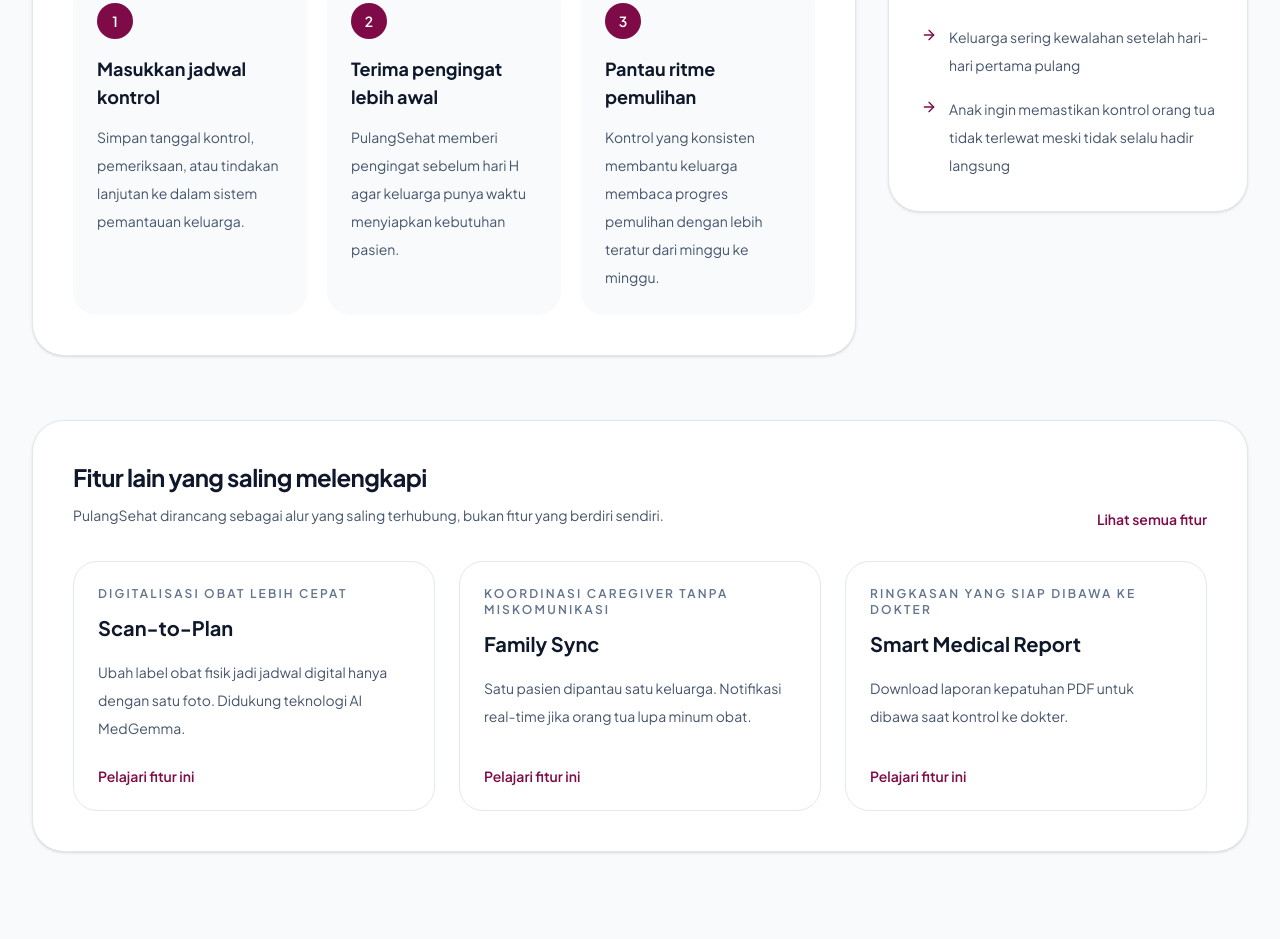
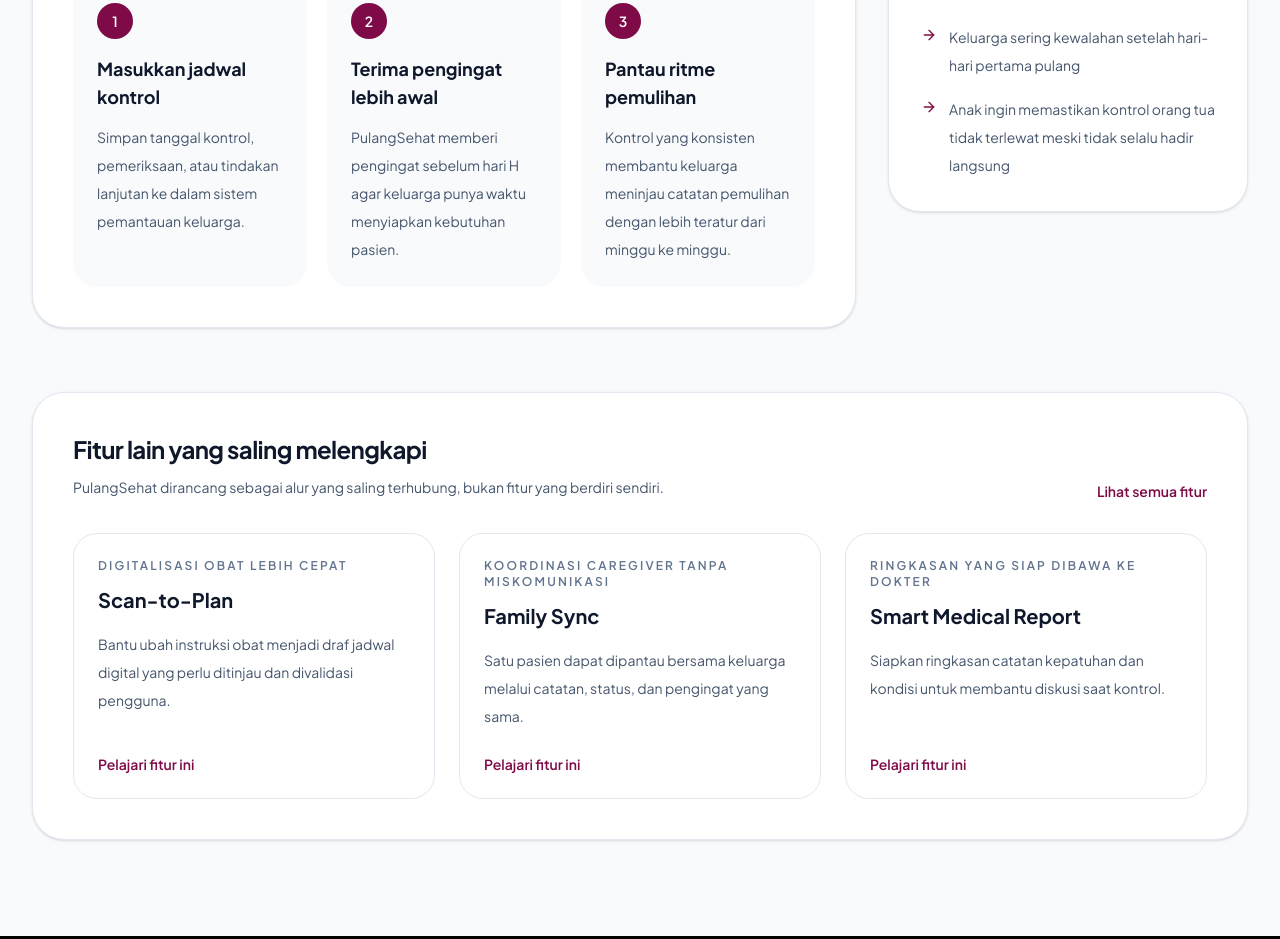
Before and after one commit to arbilaksmana/pulangsehat-landingpage, a Next.js app: page /features/check-up-reminder in a window 1280 px wide. Shown: the part 1500-2439 px from the top of the page. Built offline with nearby package versions, Linux system fonts and the light colour scheme; no server answers.

Commit message:
fix: soften health monitoring product claims
Ultraworked with [Sisyphus](https://github.com/code-yeongyu/oh-my-openagent)

Co-authored-by: Sisyphus <clio-agent@sisyphuslabs.ai>

```diff
--- a/components/sections/FeaturesSection.tsx
+++ b/components/sections/FeaturesSection.tsx
@@ -11,7 +11,7 @@
         icon: ScanLine,
         title: "Scan-to-Plan",
         description:
-            "Ubah label obat fisik jadi jadwal digital hanya dengan satu foto. Didukung teknologi AI MedGemma.",
+            "Bantu ubah instruksi obat menjadi draf jadwal digital yang perlu ditinjau dan divalidasi pengguna.",
         iconBg: "bg-primary",
         iconColor: "text-white",
         href: `/features/${featureDetails[0].slug}`,
@@ -20,7 +20,7 @@
         icon: Users,
         title: "Family Sync",
         description:
-            "Satu pasien dipantau satu keluarga. Notifikasi real-time jika orang tua lupa minum obat.",
+            "Satu pasien dapat dipantau bersama keluarga melalui catatan, status, dan pengingat yang sama.",
         iconBg: "bg-primary",
         iconColor: "text-white",
         href: `/features/${featureDetails[1].slug}`,
@@ -38,7 +38,7 @@
         icon: FileText,
         title: "Smart Medical Report",
         description:
-            "Download laporan kepatuhan PDF untuk dibawa saat kontrol ke dokter.",
+            "Siapkan ringkasan catatan kepatuhan dan kondisi untuk membantu diskusi saat kontrol.",
         iconBg: "bg-primary",
         iconColor: "text-white",
         href: `/features/${featureDetails[3].slug}`,
@@ -47,7 +47,7 @@
 
 export default function FeaturesSection() {
     return (
-        <section id="fitur" className="py-24 lg:py-32 bg-gradient-to-b from-white via-primary/[0.04] to-white relative overflow-hidden">
+        <section id="fitur" className="py-24 lg:py-32 bg-gradient-to-b from-white via-primary/[0.04] to-white relative overflow-hidden scroll-mt-24 lg:scroll-mt-28">
             {/* Decorative gradient blobs */}
             <div className="absolute inset-0 pointer-events-none overflow-hidden">
                 <div className="absolute top-1/2 left-1/2 -translate-x-1/2 -translate-y-1/2 w-[800px] h-[600px] bg-primary/[0.05] rounded-full blur-[150px]" />
@@ -68,7 +68,7 @@
                         </span>
                     </h2>
                     <p className="text-lg text-slate-500 leading-relaxed">
-                        Fitur perawatan pasca-rawat inap yang dirancang sederhana namun powerful untuk seluruh keluarga.
+                        Fitur pencatatan dan pemantauan pasca-rawat inap yang dirancang sederhana untuk membantu keluarga.
                     </p>
                 </motion.div>
 
--- a/components/sections/HeroSection.tsx
+++ b/components/sections/HeroSection.tsx
@@ -25,17 +25,6 @@
             </div>
 
             <div className="max-w-7xl mx-auto px-4 sm:px-6 lg:px-8 relative z-10 flex flex-col items-center text-center">
-                {/* Badge
-                <motion.div
-                    initial={{ opacity: 0, y: 20 }}
-                    animate={{ opacity: 1, y: 0 }}
-                    transition={{ duration: 0.5 }}
-                    className="inline-flex items-center gap-2 px-6 py-2.5 rounded-full bg-white/50 backdrop-blur-sm border border-slate-200 shadow-sm text-primary text-sm font-semibold mb-4"
-                >
-                    <Sparkles className="w-4 h-4" />
-                    <span>Didukung Teknologi AI MedGemma</span>
-                </motion.div> */}
-
                 {/* Headline */}
                 <motion.h1
                     initial={{ opacity: 0, y: 20 }}
@@ -68,9 +57,9 @@
                     transition={{ duration: 0.6, delay: 0.2 }}
                     className="text-lg sm:text-xl text-slate-600 leading-relaxed mb-10 max-w-2xl mx-auto"
                 >
-                    Asisten digital pemulihan pasca-rawat inap. Scan label obat dengan
-                    AI, atur jadwal otomatis, dan pantau kepatuhan minum obat orang
-                    tua secara real-time bersama keluarga.
+                    Aplikasi monitoring pasien pasca rawat inap untuk membantu keluarga
+                    mencatat kondisi, mengelola jadwal obat, dan meninjau pemulihan
+                    bersama caregiver.
                 </motion.p>
 
                 {/* CTA Button */}
@@ -119,7 +108,7 @@
                         </div>
                         <div className="text-left">
                             <p className="text-sm font-bold text-slate-900 leading-tight">Pantau Keluarga</p>
-                            <p className="text-[11px] text-slate-500 font-medium">Real-time update</p>
+                            <p className="text-[11px] text-slate-500 font-medium">Catatan terstruktur</p>
                         </div>
                     </motion.div>
 
--- a/lib/features.ts
+++ b/lib/features.ts
@@ -21,19 +21,19 @@
     title: "Scan-to-Plan",
     eyebrow: "Digitalisasi obat lebih cepat",
     description:
-      "Ubah label obat fisik jadi jadwal digital hanya dengan satu foto. Didukung teknologi AI MedGemma.",
+      "Bantu ubah instruksi obat menjadi draf jadwal digital yang perlu ditinjau dan divalidasi pengguna.",
     heroDescription:
       "Scan-to-Plan membantu keluarga mengubah instruksi obat yang tercecer di label, kemasan, dan catatan dokter menjadi jadwal digital yang lebih mudah dipantau bersama.",
     image: "/assets/fitur scan.png",
     imageAlt: "Fitur Scan-to-Plan PulangSehat",
     overview: [
       "Setelah pasien pulang dari rumah sakit, keluarga sering harus mengelola beberapa obat sekaligus dengan aturan minum yang berbeda-beda. Scan-to-Plan dirancang untuk mempercepat proses itu tanpa harus memasukkan semuanya secara manual.",
-      "Cukup arahkan kamera ke label obat atau instruksi yang dibawa pulang, lalu PulangSehat membantu mengubahnya menjadi rencana pemantauan yang lebih rapi untuk seluruh keluarga.",
+      "Cukup arahkan kamera ke label obat atau instruksi yang dibawa pulang, lalu PulangSehat membantu membuat draf rencana pemantauan yang perlu ditinjau keluarga sebelum digunakan.",
     ],
     benefits: [
       "Mengurangi input manual yang memakan waktu di hari-hari awal pemulihan",
-      "Membantu keluarga menyusun jadwal obat lebih cepat dan lebih konsisten",
-      "Menurunkan risiko salah baca dosis atau waktu minum antar caregiver",
+      "Membantu keluarga menyusun draf jadwal obat lebih cepat dan lebih konsisten",
+      "Mendorong caregiver meninjau ulang informasi obat dari sumber yang sama",
     ],
     howItWorks: [
       {
@@ -63,19 +63,19 @@
     title: "Family Sync",
     eyebrow: "Koordinasi caregiver tanpa miskomunikasi",
     description:
-      "Satu pasien dipantau satu keluarga. Notifikasi real-time jika orang tua lupa minum obat.",
+      "Satu pasien dapat dipantau bersama keluarga melalui catatan, status, dan pengingat yang sama.",
     heroDescription:
       "Family Sync memberi visibilitas yang sama ke semua anggota keluarga yang ikut terlibat, sehingga pemantauan obat dan kondisi harian tidak bertumpu pada satu orang saja.",
     image: "/assets/Family Sync.png",
     imageAlt: "Fitur Family Sync PulangSehat",
     overview: [
       "Dalam banyak keluarga, semua orang ingin membantu, tetapi informasi sering tersebar di chat, panggilan telepon, dan ingatan masing-masing. Family Sync menyatukan semuanya ke satu alur yang lebih jelas.",
-      "Dengan visibilitas yang sama untuk semua caregiver, keluarga bisa tahu siapa yang sudah memantau, siapa yang perlu follow-up, dan kapan intervensi dibutuhkan.",
+      "Dengan visibilitas yang sama untuk semua caregiver, keluarga bisa tahu siapa yang sudah memantau, siapa yang perlu follow-up, dan kapan perlu menghubungi tenaga kesehatan.",
     ],
     benefits: [
       "Mengurangi miskomunikasi antar anggota keluarga",
       "Membantu caregiver utama tidak merasa bekerja sendirian",
-      "Mendorong keputusan yang lebih cepat saat ada dosis terlewat atau kondisi berubah",
+      "Membantu keluarga merespons catatan dosis terlewat atau perubahan kondisi dengan lebih terstruktur",
     ],
     howItWorks: [
       {
@@ -105,7 +105,7 @@
     title: "Check-Up Reminder",
     eyebrow: "Kontrol ulang tidak lagi terlewat",
     description:
-      "Jangan sampai lupa kontrol ulang ke dokter. PulangSehat ingatkan jadwal kontrol Anda.",
+      "Bantu simpan dan ingatkan jadwal kontrol ulang sesuai arahan tenaga kesehatan.",
     heroDescription:
       "Check-Up Reminder membantu keluarga menjaga jadwal kontrol, pemeriksaan lanjutan, dan momen penting setelah pasien pulang dari rumah sakit.",
     image: "/assets/Mockup Home.png",
@@ -133,7 +133,7 @@
       {
         title: "Pantau ritme pemulihan",
         description:
-          "Kontrol yang konsisten membantu keluarga membaca progres pemulihan dengan lebih teratur dari minggu ke minggu.",
+      "Kontrol yang konsisten membantu keluarga meninjau catatan pemulihan dengan lebih teratur dari minggu ke minggu.",
       },
     ],
     useCases: [
@@ -147,9 +147,9 @@
     title: "Smart Medical Report",
     eyebrow: "Ringkasan yang siap dibawa ke dokter",
     description:
-      "Download laporan kepatuhan PDF untuk dibawa saat kontrol ke dokter.",
+      "Siapkan ringkasan catatan kepatuhan dan kondisi untuk membantu diskusi saat kontrol.",
     heroDescription:
-      "Smart Medical Report merangkum kepatuhan minum obat dan catatan penting keluarga menjadi laporan yang lebih mudah dibawa saat kontrol atau diskusi dengan tenaga kesehatan.",
+      "Smart Medical Report merangkum catatan minum obat dan informasi penting keluarga menjadi laporan yang lebih mudah dibawa saat kontrol atau diskusi dengan tenaga kesehatan.",
     image: "/assets/Report.png",
     imageAlt: "Fitur Smart Medical Report PulangSehat",
     overview: [
@@ -157,7 +157,7 @@
       "Smart Medical Report membantu mengubah catatan harian itu menjadi ringkasan yang lebih rapi dan siap digunakan dalam percakapan medis.",
     ],
     benefits: [
-      "Membantu dokter memahami kondisi pasien dengan konteks yang lebih lengkap",
+      "Membantu keluarga menyiapkan konteks pemantauan di rumah untuk dibahas dengan tenaga kesehatan",
       "Memudahkan keluarga membawa riwayat kepatuhan secara praktis",
       "Mengurangi ketergantungan pada ingatan saat sesi kontrol berlangsung singkat",
     ],
@@ -170,7 +170,7 @@
       {
         title: "Susun ringkasan otomatis",
         description:
-          "PulangSehat menyusun informasi penting menjadi format laporan yang lebih mudah dipahami.",
+          "PulangSehat menyusun informasi penting menjadi format ringkasan yang lebih mudah ditinjau.",
       },
       {
         title: "Bawa saat kontrol",
```
